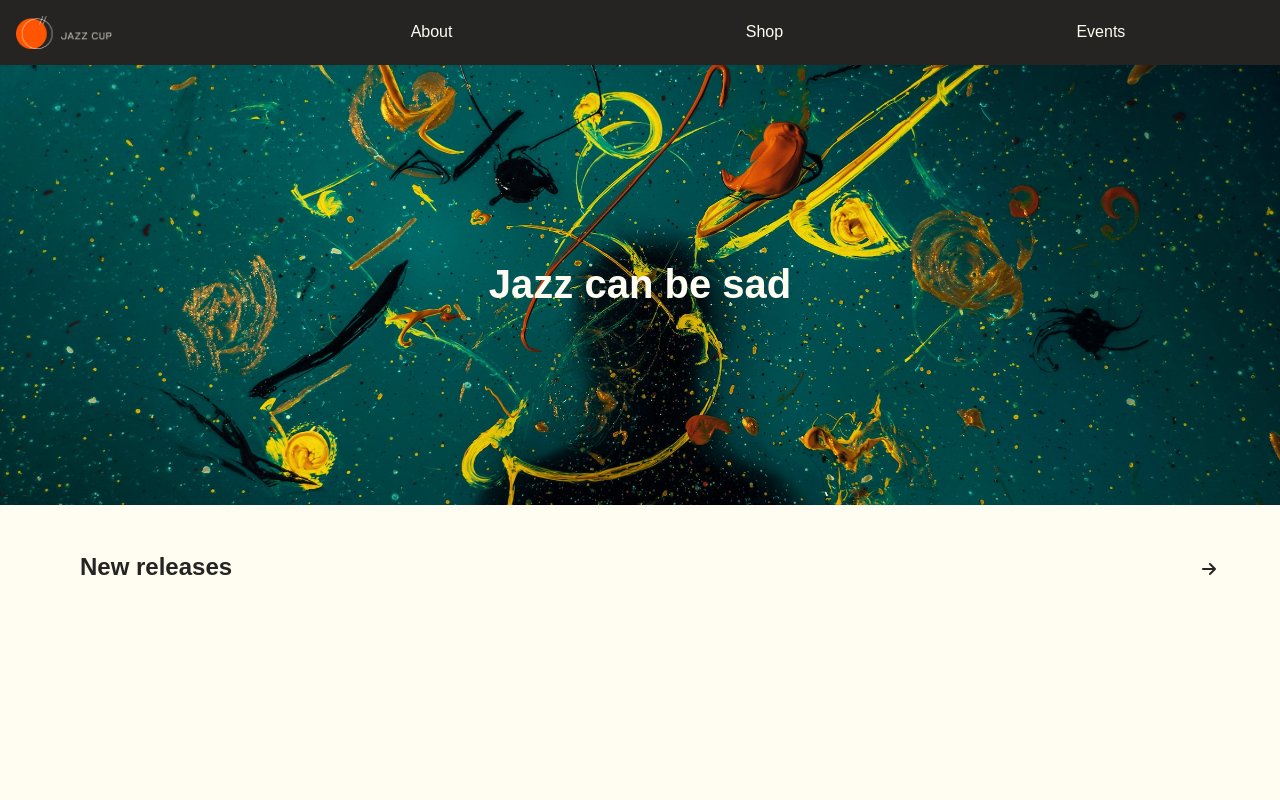
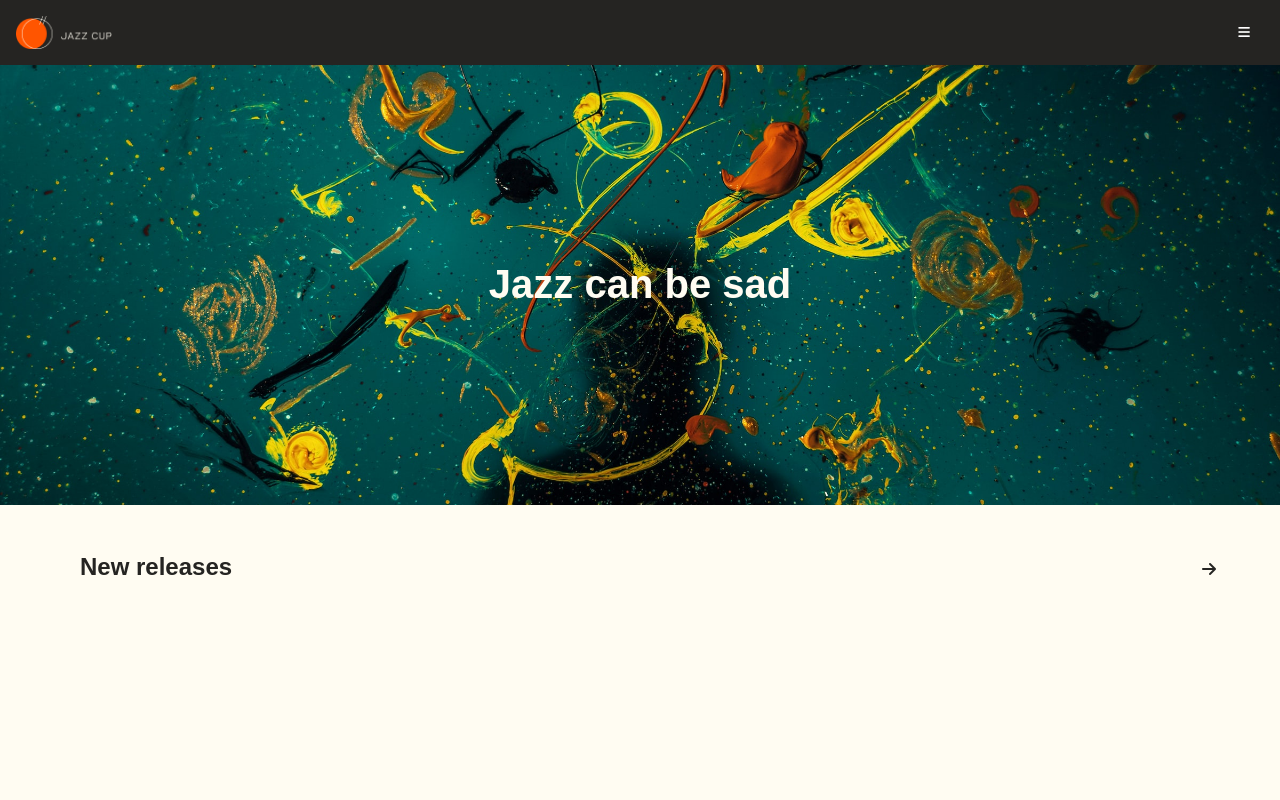
Before and after one commit to federico-barbieri/git-github.com-federico-barbieri-jazzcup, a plain HTML site: page index.html in a window 1280 px wide. Shown: the top 800 px of the page. Drawn offline with Linux system fonts and the light colour scheme; no server answers; a web font is replaced by a local one.

Commit message:
burger active

```diff
--- a/app.js
+++ b/app.js
@@ -1,3 +1,21 @@
+
+// burger menu
+
+const burger = document.querySelector('.burger');
+
+const navUl = document.querySelector('.main-ul');
+
+burger.addEventListener('click', () => {
+    burger.classList.toggle('active');
+    navUl.classList.toggle('active');
+})
+
+document.querySelectorAll('.main-li').forEach(item => item.addEventListener('click', () =>{
+    burger.classList.remove('active');
+    navUl.classList.remove('active');
+}))
+
+
 
 const vinyl = document.querySelector('.vinyl-hero');
 
--- a/index.html
+++ b/index.html
@@ -19,11 +19,14 @@
            <img class="jazz-logo" src="img/jazz-logo.png" alt="Logo of JazzCup">
            <ul class="main-ul">
 
-               <li>About</li>
-               <li>Shop</li>
-               <li>Events</li>
+               <li class="main-li">About</li>
+               <li class="main-li">Shop</li>
+               <li class="main-li">Events</li>
 
            </ul>
+           <button type="button" class="burger">
+                <i class="fa-solid fa-bars"></i>
+           </button>
        </nav>
    </header>
 
--- a/styles.css
+++ b/styles.css
@@ -43,16 +43,46 @@
     padding: 1rem;
 }
 
+/* BURGER MENU */
+
+.burger{
+    color: white;
+    margin: 0.5rem 1.5rem 0.5rem 0;
+    display: block;
+    cursor: pointer;
+    background-color: transparent;
+    border: none;
+}
+
+.burger.active{
+opacity: 1;
+}
+
+.main-ul.active{
+    left: 0%;
+    z-index: 50;
+}
+
+
+
 /* MAIN UL */
 
 .main-ul{
     color: var(--white2);
     display: flex;
-    flex-direction: row;
+    flex-direction: column;
     justify-content: space-around;
-    width: 80%;
+    width: 100%;
     font-size: 1rem;
     padding: 0.5rem;
+    position: fixed;
+    left: -100%;
+    top: 4rem;
+    height: 100vh;
+    background-color: var(--dark);
+    text-align: center;
+    transition: 0.3s;
+    z-index: 50;
 }
 
 li{
```
